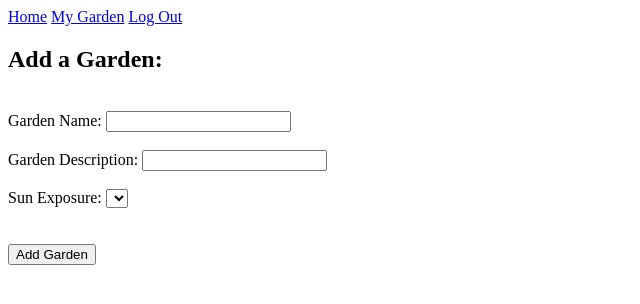
After one commit to jessigrayson/Plant-Plotter, a Flask app: page /addgarden in a window 1280 px wide. The commit adds this page. Shown: the top 304 px of the page, without its empty margins (0-640 px from the left). Run offline with Flask 2, Linux system fonts and the light colour scheme; the visitor is signed in with stand-in values (Sample User, id 1); data comes from the database, SQL or seed files in the repository; data that the repository does not hold is empty.

Commit message:
add_garden function and render page complete

```diff
--- a/server.py
+++ b/server.py
@@ -137,6 +137,34 @@ def garden_detail():
 
 @app.route("/addgarden", methods=['GET', 'POST'])
 def add_garden():
+
+    user = User.query.get(session["user_id"])
+
+    usergardens = user.usergarden
+
+    sun_exposures = Sun.query.all()
+
+    if request.method == 'POST':
+        if not request.form["sun"] or not request.form["garden_name"] or not request.form["garden_desc"]:
+
+            flash("Please enter all the fields", "error")
+        else:
+            garden_name = request.form["garden_name"]
+            garden_desc = request.form["garden_desc"]
+            sun_id = request.form["sun"]
+
+            new_usergarden_obj = UserGarden(user_id=user.user_id,
+                                            garden_name=garden_name,
+                                            garden_desc=garden_desc,
+                                            sun_id=sun_id)
+
+            db.session.add(new_usergarden_obj)
+            db.session.commit()
+
+            flash("{} successfully added as a garden".format(garden_name))
+            return redirect("/mygarden")
+
+    return render_template("add_garden.html", user=user, usergardens=usergardens, sun_exposures=sun_exposures)
     # page will show form to add a garden with all the parameters
     # upon submitting form, a new garden object will be instantiated
     # then that info will pass to the add plants page
--- /dev/null
+++ b/templates/add_garden.html
@@ -0,0 +1,30 @@
+{% extends 'base.html' %}
+{% block content %}
+
+<title>Add Garden</title>
+<h2>Add a Garden:</h2>
+<br>
+<form action="/addgarden" method="POST">
+    Garden Name:
+    <input type="text" name="garden_name" required>
+    <br>
+    <br>
+    Garden Description:
+    <input type="text" name="garden_desc" required>
+    <br>
+    <br>
+    <div class="form-group">
+        <label>Sun Exposure:
+    <select name="sun">
+        {% for sun in sun_exposures %}
+        <option value="{{ sun.sun_id }}">{{ sun.sun_name }}</option>
+        {% endfor %}
+    </select>
+</label>
+</div>
+    <br>
+    <br>
+    <input type="submit" value="Add Garden">
+</form>
+
+{% endblock %}
--- a/templates/add_plant.html
+++ b/templates/add_plant.html
@@ -7,7 +7,7 @@
 <form action="/addplant" method="POST">
 
     <div class="form-group">
-        <label>Gardens
+        <label>
             <select name="garden">
                 {% for usergarden in usergardens %}
                 <option value="{{ usergarden.garden_id }}">{{ usergarden.garden_id }} - {{ usergarden.garden_name }}: {{ usergarden.garden_desc}}</option>
```
